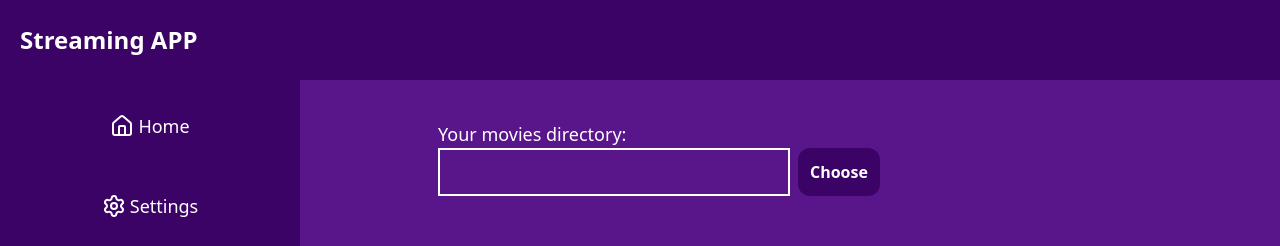
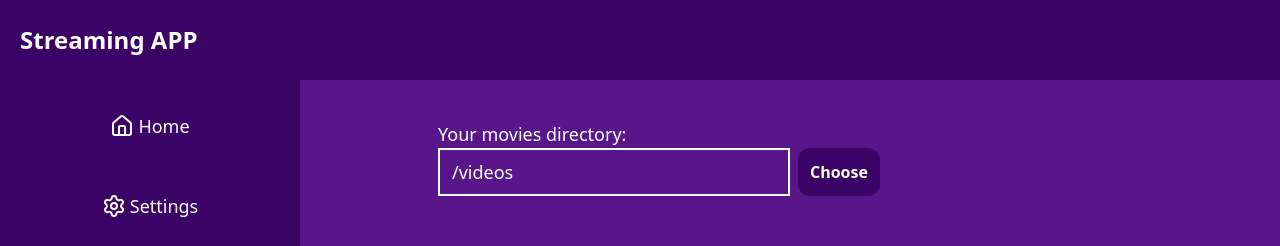
Before and after one commit to Azzpect/Streaming, a React (Vite) app in the folder app/: page / in a window 1280 px wide. Both pictures are taken after a click on the element "Settings". Shown: the top 246 px of the page. Built offline with nearby package versions, Linux system fonts and the light colour scheme.

Commit message:
added save button in path setting

```diff
--- a/app/src/components/Settings.tsx
+++ b/app/src/components/Settings.tsx
@@ -12,7 +12,8 @@ import {
 
 export default function Settings() {
   const [showFolderPicker, setShowFolderPicker] = useState<boolean>(false);
-  const [folderPath, setFolderPath] = useState<string>("");
+  const [folderPath, setFolderPath] = useState<string>("/videos");
+  const [tempFolderPath, setTempFolderPath] = useState<string>(folderPath)
 
   return (
     <div className="flex flex-col justify-self-center w-4/5 p-10">
@@ -24,7 +25,7 @@ export default function Settings() {
           type="text"
           id="path"
           className="border-white border-2 outline-none py-1 px-3 w-2/4 text-white text-lg"
-          value={folderPath}
+          value={tempFolderPath === folderPath ? folderPath : tempFolderPath}
           readOnly
         />
         <button
@@ -33,11 +34,20 @@ export default function Settings() {
         >
           Choose
         </button>
+        {tempFolderPath !== folderPath && <button
+          className="bg-green-500 text-white p-3 rounded-xl font-bold text-md cursor-pointer"
+          onClick={() => {
+            setFolderPath(tempFolderPath)
+            setShowFolderPicker(false)
+          }}
+        >
+          Save
+        </button>}
       </div>
       {showFolderPicker && (
         <FileSystem
           setShowFolderPicker={setShowFolderPicker}
-          setFolderPath={setFolderPath}
+          setFolderPath={setTempFolderPath}
         />
       )}
     </div>
```
